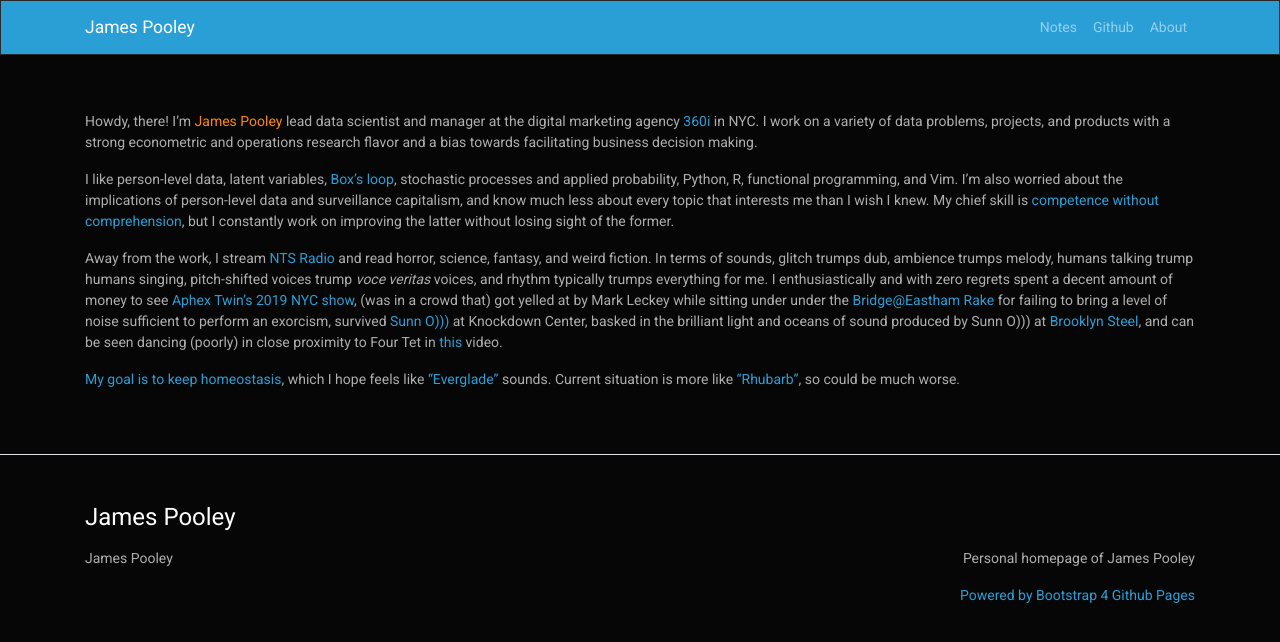
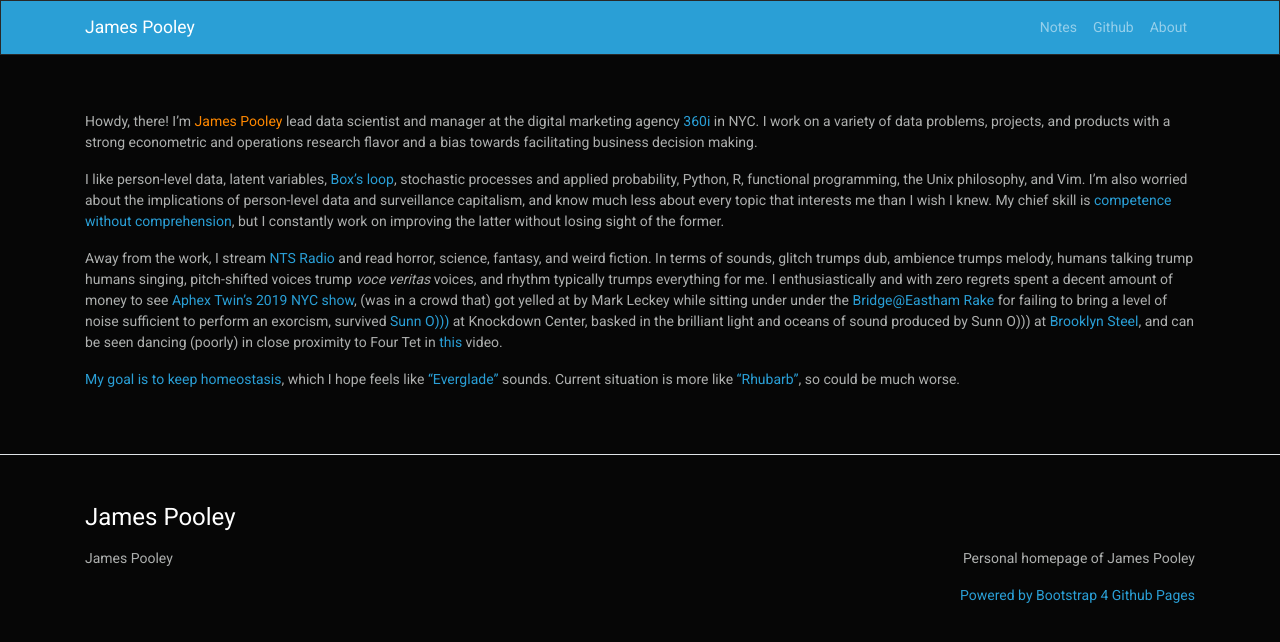
Before and after one commit to jamespooley/archived-jamespooley.github.io, a Jekyll site: the page built from about.md, in a window 1280 px wide. Shown: the top 642 px of the page. Built offline with Jekyll 4.4.1, drawn with Linux system fonts in a browser that asks for light colours; our own code applies the rules of GitHub Pages for plain Markdown files.

Commit message:
Add Unix philosophy shout out

```diff
--- a/about.md
+++ b/about.md
@@ -13,7 +13,7 @@ facilitating  business decision making.
 
 I like person-level data, latent variables,
 [Box's loop](http://www.cs.columbia.edu/~blei/papers/Blei2014b.pdf),
-stochastic processes and applied probability, Python, R, functional programming, and Vim.
+stochastic processes and applied probability, Python, R, functional programming, the Unix philosophy, and Vim.
 I'm also worried about the implications of person-level data and surveillance
 capitalism, and know much less about every topic that interests me than I wish I knew.
 My chief skill is [competence without comprehension](https://www.theatlantic.com/technology/archive/2012/06/-a-perfect-and-beautiful-machine-what-darwins-theory-of-evolution-reveals-about-artificial-intelligence/258829/),
```
